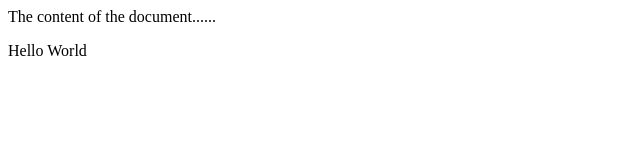
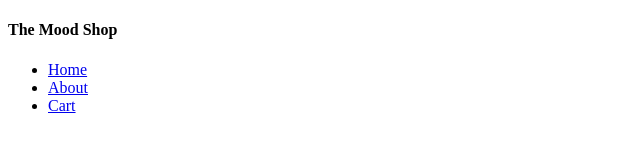
Before and after one commit to fibeep/moodshop, a plain HTML site: page index.html in a window 1280 px wide. Shown: the whole page, without its empty margins (0-640 px from the left). Drawn offline with Linux system fonts and the light colour scheme.

Commit message:
made navbar skeleton

```diff
--- a/index.html
+++ b/index.html
@@ -6,8 +6,16 @@
 </head>
 
 <body>
-    The content of the document......
-    <p>Hello World</p>
+    <header class='page-header'>
+        <h4>The Mood Shop</h4>
+        <nav>
+            <ul>
+                <li><a href="#">Home</a></li>
+                <li><a href="#">About</a></li>
+                <li><a href="#">Cart</a></li>
+            </ul>
+        </nav>
+    </header>
 </body>
 
 </html>
```
